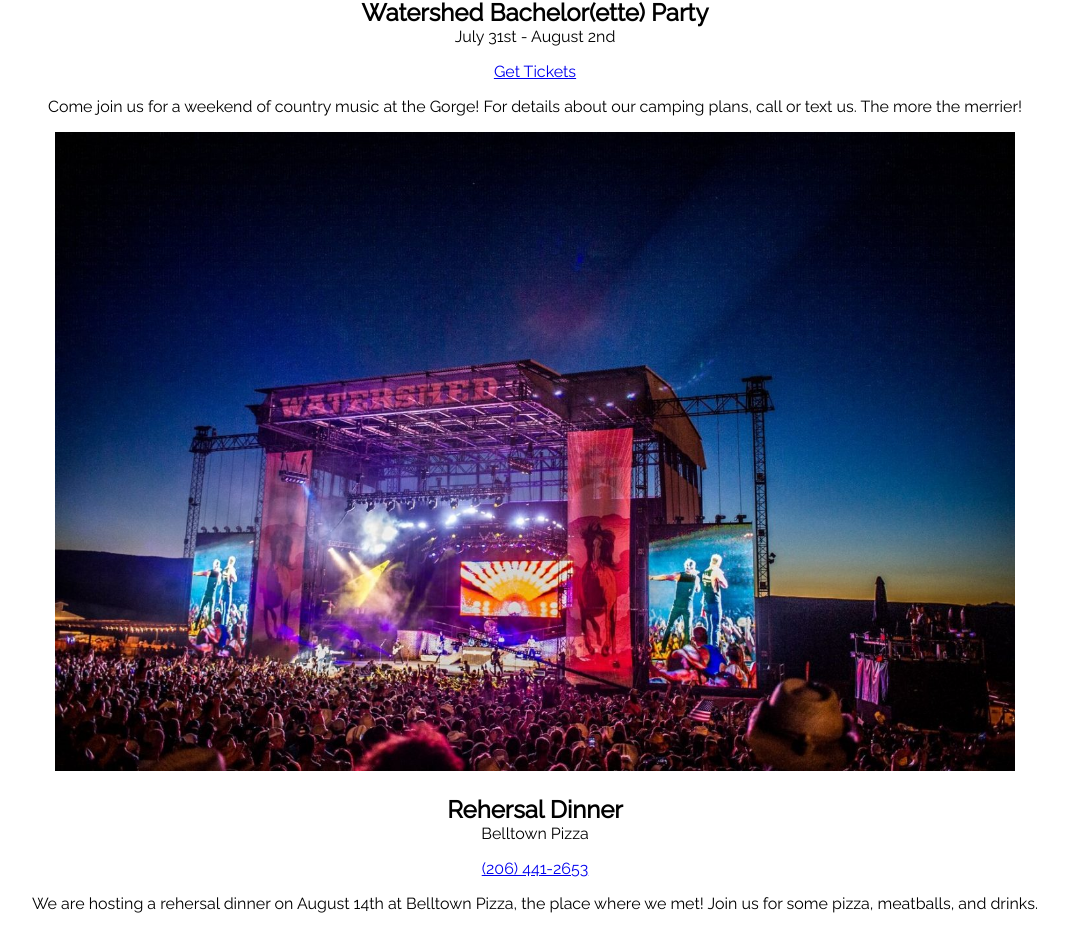
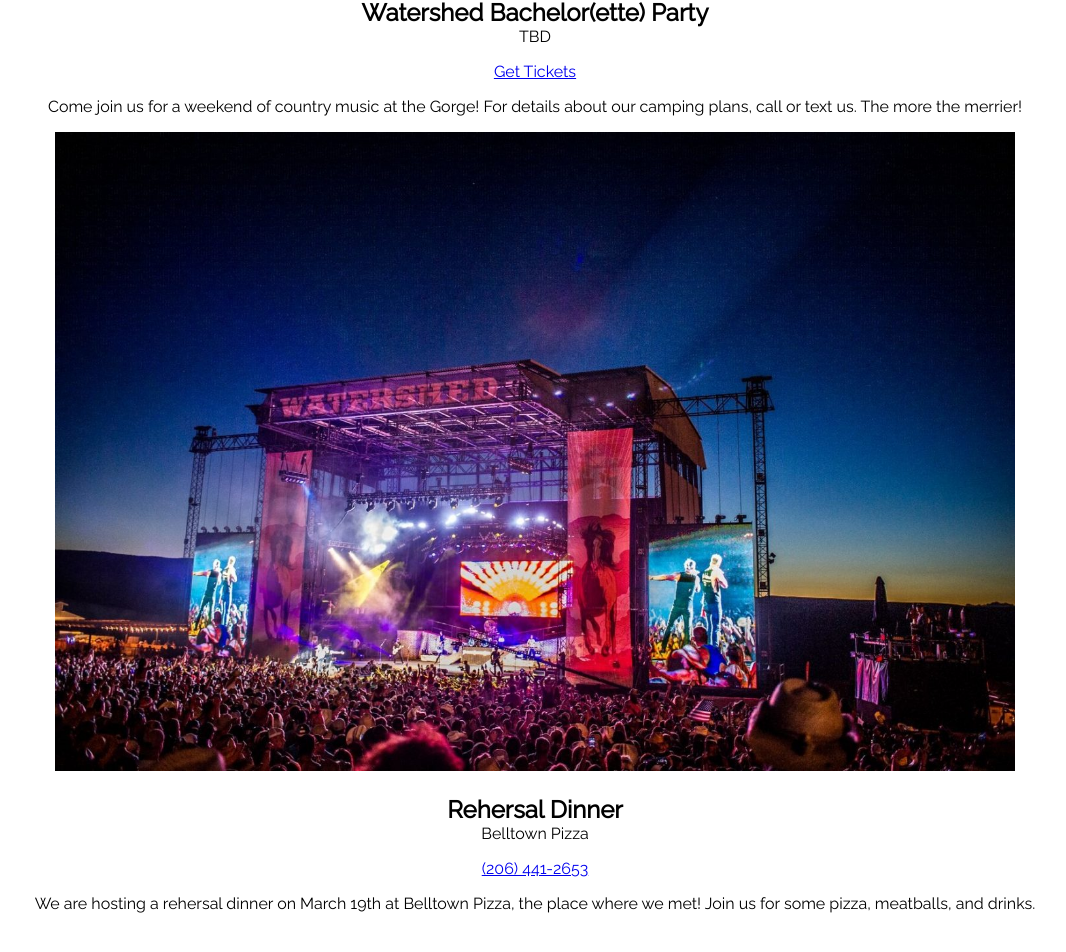
Before and after one commit to garrett56x/wedding-site, a React (Create React App) app: page /party-with-us in a window 1280 px wide. Shown: the part 622-1574 px from the top of the page, without its empty margins (105-1171 px from the left). Built offline with nearby package versions, Linux system fonts and the light colour scheme; grey boxes are pictures that could not be loaded.

Commit message:
Updated dates

```diff
--- a/src/client/Location/Location.jsx
+++ b/src/client/Location/Location.jsx
@@ -13,7 +13,7 @@
       />
       <div className="content">
       	<h2>Date & Time</h2>
-      	<p>August 15th, 2020 - 5PM</p>
+      	<p>March 20th, 2021 - 5PM</p>
 
 		<h2>Dress Code</h2>
       	<p>Black tie optional</p>
--- a/src/client/Party/Party.jsx
+++ b/src/client/Party/Party.jsx
@@ -15,7 +15,7 @@
       />
       <div className="content">
         <h2>Watershed Bachelor(ette) Party</h2>
-      	<p>July 31st - August 2nd</p>
+      	<p>TBD</p>
       	<p><a href="https://watershedfest.com/" target="_blank" rel="noopener noreferrer">Get Tickets</a></p>
       	<p>
 			Come join us for a weekend of country music at the Gorge! For details about our camping plans,
@@ -27,7 +27,7 @@
       	<p>Belltown Pizza</p>
       	<p><a href="tel:206-441-2653">(206) 441-2653</a></p>
       	<p>
-			We are hosting a rehersal dinner on August 14th at Belltown Pizza, the place where we met!
+			We are hosting a rehersal dinner on March 19th at Belltown Pizza, the place where we met!
             Join us for some pizza, meatballs, and drinks.
 		</p>
 		<div class="gmap_canvas">
```
